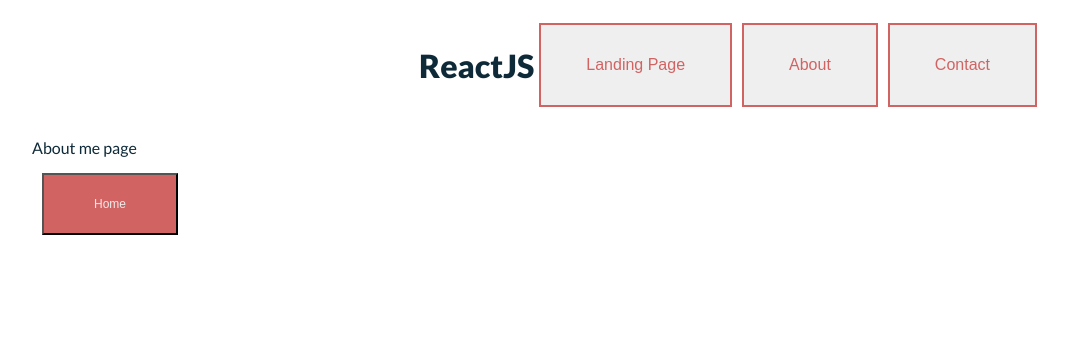
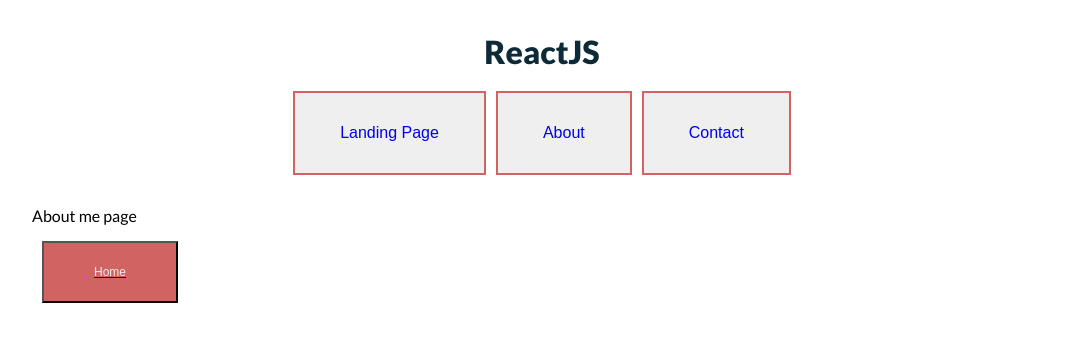
Before and after one commit to miklo88/React-Nav-Sass, a React (Create React App) app in the folder react-nav/: page /about in a window 1280 px wide. Shown: the top 342 px of the page, without its empty margins (108-1176 px from the left). Built offline with nearby package versions, Linux system fonts and the light colour scheme.

Commit message:
cleaning up my styles scss folder. making styling code more dry for the simple react component.

```diff
--- a/react-nav/src/styles/styles.scss
+++ b/react-nav/src/styles/styles.scss
@@ -21,29 +21,36 @@
   margin: 0 auto;
   padding: 0 auto;
 }
+
 // h1's p's etc. going back through and giving them all classnames.
-.nav-h1 {
-  display: flex;
-
-  color: $primary-blue;
-}
-p {
-  color: $primary-blue;
-}
+// p {
+//   color: $primary-blue;
+// }
 
 // Nav  //////////////////////////////////
 // nav-main
 .nav-main {
   display: flex;
-  flex-direction: row;
-  justify-content: flex-end;
+  flex-direction: column;
+  justify-content: center;
   align-items: center;
   line-height: 25px;
   width: 100%;
   padding: 10px;
 }
+// navigation h1
+.nav-h1 {
+  color: $primary-blue;
+}
 
 // BUTTONS  //////////////////////////////////
+// nav btn wrapper
+.nav-btn-wrap {
+  display: flex;
+  flex-direction: row;
+  justify-content: flex-end;
+  align-items: flex-end;
+}
 // navigation buttons
 .nav-button {
   text-align: center;
@@ -51,10 +58,21 @@ p {
   padding: 15px 45px;
   margin: 5px;
   border: 2px solid $primary-coral;
+  color: $primary-coral;
+  cursor: pointer;
+  :hover {
+    background-color: $tri-coral;
+  }
 
   // nav-button text //////////////////////////
-  .btn-text {
-    color: $primary-coral;
+  // .btn-text {
+  //   // color: $primary-coral;
+  //   // :hover {
+  //   //   background-color: $off-white;
+  //   // }
+  // }
+  .btn-link {
+    text-decoration: none !important;
   }
 }
 
@@ -70,11 +88,15 @@ p {
   ///////////// back to home button text
   .btn-home-text {
     color: $off-white;
+    cursor: pointer;
+    // // links for the nav and back btns  //////////////////////////////////
+    .link {
+      text-decoration: none !important;
+    }
   }
 }
 
 // links for the nav and back btns  //////////////////////////////////
-.link {
-  text-decoration: none !important;
-}
-// About, home, contact
+// .link {
+//   text-decoration: none !important;
+// }
--- a/react-nav/src/utils/routing.js
+++ b/react-nav/src/utils/routing.js
@@ -10,26 +10,31 @@ const Routes = () => {
   return (
     <BrowserRouter>
       <div className='nav-main'>
-        <div className='nav-h1'>
-          <h1>ReactJS</h1>
-        </div>
+        {/* nav h1 title */}
+        <h1 className='nav-h1'>ReactJS</h1>
+        {/* navigation buttons and links and routes */}
+        <div className='nav-btn-wrap'>
           <button className='nav-button'>
-          <Link className='link' to='/home'>
-            <p className='btn-text'>Landing Page</p>
+            <Link className='btn-link' to='/home'>
+              <p>Landing Page</p>
             </Link>
           </button>
           <button className='nav-button'>
-          <Link className='link' to='/about'>
+            <Link className='btn-link' to='/about'>
               <p className='btn-text'>About</p>
             </Link>
           </button>
           <button className='nav-button'>
-          <Link className='link' to='/contact'>
+            <Link className='btn-link' to='/contact'>
               <p className='btn-text'>Contact</p>
             </Link>
           </button>
         </div>
+        {/* nav-btn-wrap */}
+      </div>
+      {/* nav-main */}
 
+      {/* route paths */}
       <Switch>
         <Route path='/home' component={Home} />
         <Route path='/about' component={About} />
```
Lines whose indentation alone changed are shown as unchanged.
